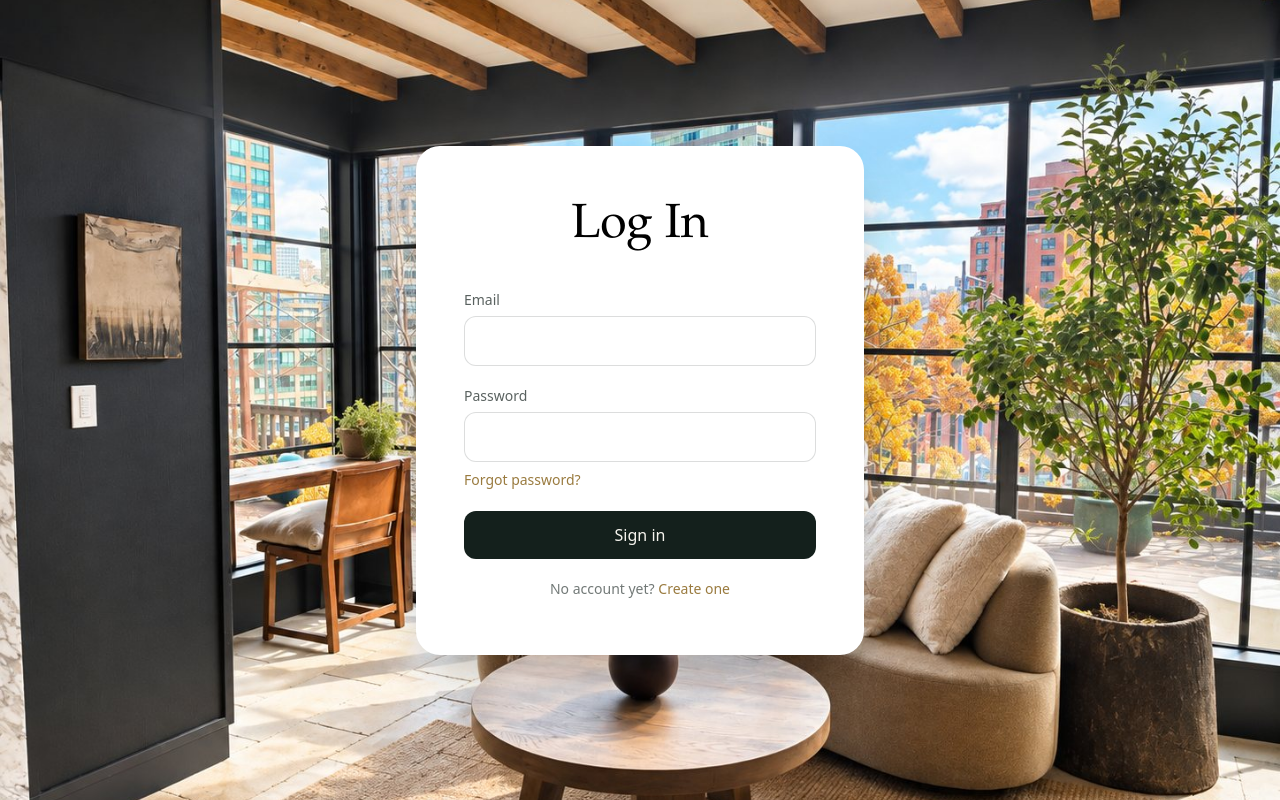
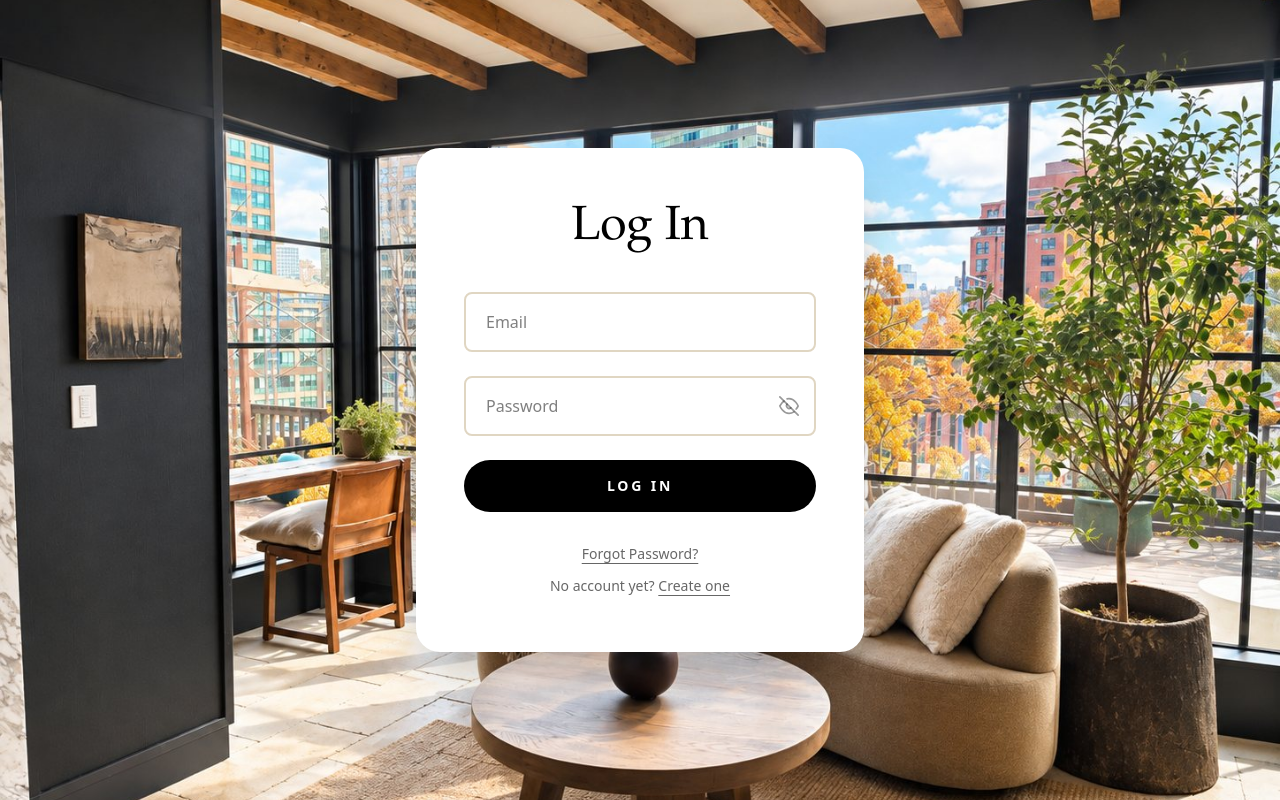
Before and after one commit to thestylingstylist-lang/bookingtoolv2, a Next.js app: page /login in a window 1280 px wide. Built offline with nearby package versions, Linux system fonts and the light colour scheme.

Commit message:
Update login-form.tsx

```diff
--- a/app/login/login-form.tsx
+++ b/app/login/login-form.tsx
@@ -1,36 +1,56 @@
 "use client"
 
-import { useActionState } from "react"
+import { useActionState, useState } from "react"
 import { signIn } from "./actions"
+
+const field =
+  "w-full rounded-lg border-2 border-[#e0d6c2] bg-white px-5 py-4 text-base text-black placeholder:text-black/50 outline-none focus:border-[#c9b994]"
 
 export default function LoginForm() {
   const [state, formAction, pending] = useActionState(signIn, null)
+  const [show, setShow] = useState(false)
 
   return (
-    <form action={formAction} className="space-y-5">
-      <label className="block">
-        <span className="mb-1.5 block text-sm text-ink/70">Email</span>
+    <form action={formAction} className="space-y-6">
       <input
         name="email"
         type="email"
         autoComplete="email"
         required
-          className="w-full rounded-xl border border-ink/15 bg-white/70 px-4 py-3 outline-none focus:border-brass focus:ring-2 focus:ring-brass/20"
+        placeholder="Email"
+        aria-label="Email"
+        className={field}
       />
-      </label>
-      <label className="block">
-        <span className="mb-1.5 block text-sm text-ink/70">Password</span>
+      <div className="relative">
         <input
           name="password"
-          type="password"
+          type={show ? "text" : "password"}
           autoComplete="current-password"
           required
-          className="w-full rounded-xl border border-ink/15 bg-white/70 px-4 py-3 outline-none focus:border-brass focus:ring-2 focus:ring-brass/20"
+          placeholder="Password"
+          aria-label="Password"
+          className={`${field} pr-14`}
         />
-        <a href="/forgot-password" className="mt-2 inline-block text-sm font-medium text-brass hover:underline">
-          Forgot password?
-        </a>
-      </label>
+        <button
+          type="button"
+          onClick={() => setShow((s) => !s)}
+          aria-label={show ? "Hide password" : "Show password"}
+          className="absolute right-4 top-1/2 -translate-y-1/2 text-black/40 hover:text-black/70"
+        >
+          {show ? (
+            <svg width="22" height="22" viewBox="0 0 24 24" fill="none" stroke="currentColor" strokeWidth="1.8" strokeLinecap="round" strokeLinejoin="round">
+              <path d="M2 12s3.5-7 10-7 10 7 10 7-3.5 7-10 7S2 12 2 12z" />
+              <circle cx="12" cy="12" r="3" />
+            </svg>
+          ) : (
+            <svg width="22" height="22" viewBox="0 0 24 24" fill="none" stroke="currentColor" strokeWidth="1.8" strokeLinecap="round" strokeLinejoin="round">
+              <path d="M9.9 4.2A10.4 10.4 0 0 1 12 4c6.5 0 10 8 10 8a17.6 17.6 0 0 1-2.2 3.3M6.6 6.6C3.9 8.4 2 12 2 12s3.5 8 10 8a9.7 9.7 0 0 0 5.4-1.6" />
+              <path d="M9.9 9.9a3 3 0 0 0 4.2 4.2" />
+              <path d="M2 2l20 20" />
+            </svg>
+          )}
+        </button>
+      </div>
       {state?.error && (
         <p role="alert" className="rounded-lg bg-red-50 px-4 py-3 text-sm text-red-800">
           {state.error}
@@ -39,16 +59,21 @@ export default function LoginForm() {
       <button
         type="submit"
         disabled={pending}
-        className="w-full rounded-xl bg-ink px-6 py-3 font-medium text-paper transition-opacity hover:opacity-90 disabled:opacity-50"
+        className="w-full rounded-full bg-black px-6 py-4 text-sm font-bold uppercase tracking-[0.2em] text-white transition-opacity hover:opacity-85 disabled:opacity-50"
       >
-        {pending ? "Signing in\u2026" : "Sign in"}
+        {pending ? "Logging in\u2026" : "Log In"}
       </button>
-      <p className="text-center text-sm text-ink/60">
+      <div className="space-y-3 pt-2 text-center text-sm text-black/60">
+        <a href="/forgot-password" className="block underline underline-offset-4 hover:text-black">
+          Forgot Password?
+        </a>
+        <p>
           No account yet?{" "}
-        <a href="/signup" className="font-medium text-brass hover:underline">
+          <a href="/signup" className="underline underline-offset-4 hover:text-black">
             Create one
           </a>
         </p>
+      </div>
     </form>
   )
 }
```
Lines whose indentation alone changed are shown as unchanged.
